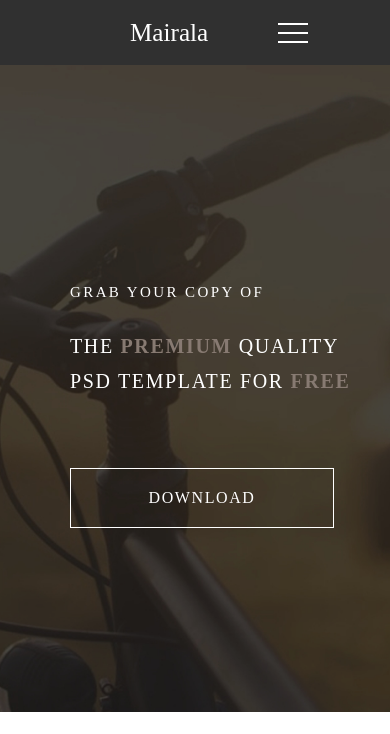
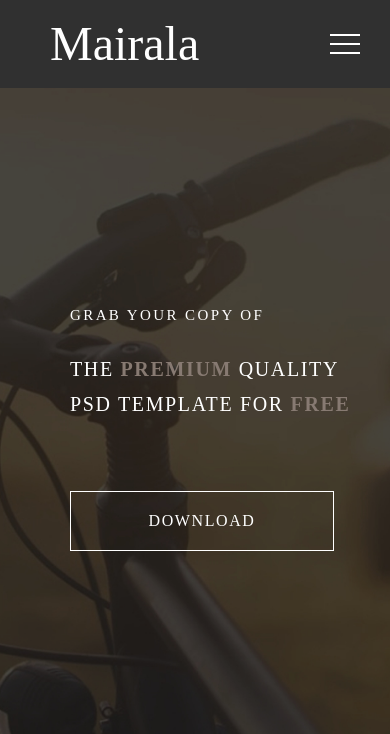
Before and after one commit to Nonsensens/New_my_project, a PHP site: page / in a window 390 px wide. Shown: the top 734 px of the page. Run offline with PHP 8.4, Linux system fonts and the light colour scheme; style sheets or scripts are compiled from the project's sources.

Commit message:
выфв

```diff
--- a/index.html
+++ b/index.html
@@ -11,6 +11,7 @@
     <section class="wrapper">
         <header class="header">
             <div class="container_head">
+                <div class="wrapper_head">
                     <div class="logo">
                         <h1>Mairala</h1>
                     </div>
@@ -39,6 +40,7 @@
                             <li>Contact</li>
                         </ul>
                     </nav>
+                </div>
             </div>
         </header>
         <section class="bod">
@@ -212,13 +214,47 @@
                         <div class="linia1"></div>
                         <div class ='input_ar'><textarea placeholder="Message..."></textarea></div>
                     </div>
-                </form>
-            </div>
                     <div class="line_submit"></div>
             <div class="submit">
                 <button type ='submit'>Submit</button>
             </div>
+                </form>
+            </div>
+
         </section>
+        <footer class="footer">
+            <div class="row_footer">
+                <div class="column_1">
+                    <h1>Mairala</h1>
+                    <p class ='fp1'>Duis autem vel eum iriure dolor in hendrerit in vulputate velit esse molestie consequat, vel illum dolore.</p>
+                    <p class ='fp2'>eugiat nulla facilisis at vero eros et accumsan et iusto odio dignissim qui blandit praesent luptatum zzril delenit augue duis dolore te feugait nulla facilisi. Nam liber tempor cum soluta </p>
+                </div>
+                <div class="column_2">
+                    <h2>Recent Posts</h2>
+                    <p>March 30, 2014</p>
+                    <h3>Duis autem vel eum iriure dolor</h3>
+                    <div class="line_footer"></div>
+                    <p>March 30, 2014</p>
+                    <h3>Duis autem vel eum iriure dolor</h3>
+                    <div class="line_footer"></div>
+                    <p>March 30, 2014</p>
+                    <h3>Duis autem vel eum iriure dolor</h3>
+                    <div class="line_footer"></div>
+                </div>
+                <div class="column_3">
+                    <h2>Twiter Feeds</h2>
+                    <p>about 2 days ago @kristianplatt  </p>
+                    <h3>Duis autem vel eum iriure dolor</h3>
+                    <div class="line_footer"></div>
+                    <p>about 2 days ago @kristianplatt  </p>
+                    <h3>Duis autem vel eum iriure dolor</h3>
+                    <div class="line_footer"></div>
+                    <p>about 2 days ago @kristianplatt  </p>
+                    <h3>Duis autem vel eum iriure dolor</h3>
+                    <div class="line_footer"></div>
+                </div>
+            </div>
+        </footer>
     <script
       src="https://code.jquery.com/jquery-3.5.1.min.js"
       integrity="sha256-9/aliU8dGd2tb6OSsuzixeV4y/faTqgFtohetphbbj0="
--- a/style.css
+++ b/style.css
@@ -13,10 +13,19 @@ header {
     padding: 20px 0;
     width: 100%;
 }
+
 .container_head {
-   max-width: 1166px;
-   display: flex ;
-   align-items: center;
+    max-width: 1960px;
+
+}
+.wrapper_head{
+    display: flex;
+    align-items: center;
+    justify-content: space-between;
+}
+.logo{
+
+    padding-left: 50px;
 }
 
 .logo h1{
@@ -25,29 +34,11 @@ header {
     font-size: 48px;
     font-weight: 400;
     line-height: 1;
-    margin-left: 375px;
-    margin-right: 480px;
-    font-size: calc(24px + 16 * ((100vw - 320px) / (1280 - 320)));
-}
-@media (max-width:1499px){
-    .logo h1{
-        margin-right: 300px;
-    }
 
-}
-@media (max-width:770px){
-    .logo{
-        margin-left: -150px;
-    }
-}
-@media (max-width:470px){
-    .logo{
-        margin-left: -200px;
-    }
+
 }
 
 .navi {
-    margin-right: 300px;
 
 }
 .sp1 {
@@ -191,18 +182,16 @@ header {
     color:rgb(245, 92, 3)
 }
 
-@media (max-width:1326px) {
+@media (max-width:1183px) {
     .navi{
         display: none;
-    }
-    .container_bod h1{
-        font-size: 40px;
     }
     .burger{
         width: 30px;
         height: 20px;
         margin-left: 250px;
         bottom: 0px;
+        margin-right: 30px;
         position: relative;
         transition: 1s;
     }
@@ -258,51 +247,21 @@ header {
     }
 
 }
-@media (max-width:1086px){
-    .burger{
-        margin-left: 100px;
-    }
-}
-@media (max-width:942px){
-    .burger{
-        margin-left: 40px;
-    }
-}
-@media (max-width:864px){
-    .burger{
-        margin-left:10px
 
-    }
-    .nav_mobile{
-        margin-top: 70px;
-    }
-}
-@media (max-width:864px){
-    .burger{
-        margin-left:-60px
-
-    }
-}
-@media (max-width:754px){
-    .burger{
-        margin-left:-100px
-
-    }
-}
 @media (max-width:554px){
-    .burger{
-        margin-left:-150px
-
-    }
     .nav_mobile{
         margin-top: 60px;
     }
+    .burger{
+        margin-left: -30px;
+    }
 }
-@media (max-width:416px){
-    .burger{
-        margin-left:-230px
 
-    }
+@media (max-width:1454px) {
+    .bod{
+        padding-right: 00px;
+        padding-left: 150px;
+        }
 }
 
 @media (max-width:1040px){
@@ -338,13 +297,11 @@ header {
     .container_bod h1{
         font-size: 20px;
     }
-    .logo h1{
-        margin-left: 350px;
-    }
+
 }
 @media (max-width:400px){
     .logo h1{
-        margin-left: 330px;
+
     }
 }
 @media (max-width:370px){
@@ -969,7 +926,7 @@ header {
 
 }
 .forma {
-
+    padding-bottom: 78px;
 }
 .linia{
     width: 370px;
@@ -996,12 +953,21 @@ header {
 
 }
 .input_ar textarea{
+    padding-top: 10px;
     height: 147px;
     resize: none;
     width: 769px;
     background-color: transparent;
     border: none;
     outline: none;
+}
+.input_ar textarea::placeholder{
+    color: #5b5b5b;
+    font-family: "Open Sans";
+    font-size: 16px;
+    font-weight: 400;
+    line-height: 24.98px;
+    letter-spacing: 1.76px;
 }
 .inp1{
     margin-right: 29px;
@@ -1028,7 +994,7 @@ header {
     height: 74px;
     background: transparent;
 }
-.inp ::placeholder{
+.inp2 ::placeholder{
     width: 59px;
     height: 13px;
     color: #5b5b5b;
```
Lines whose indentation alone changed are shown as unchanged.
